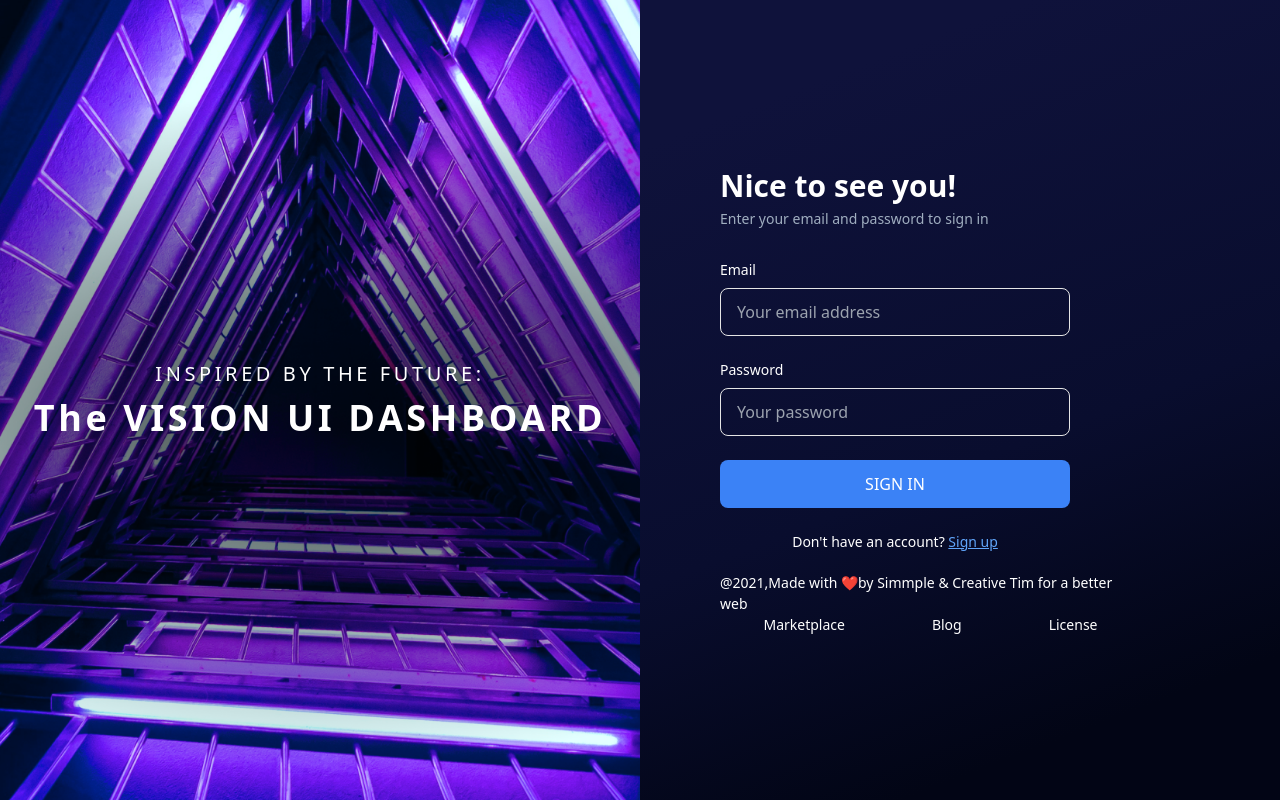
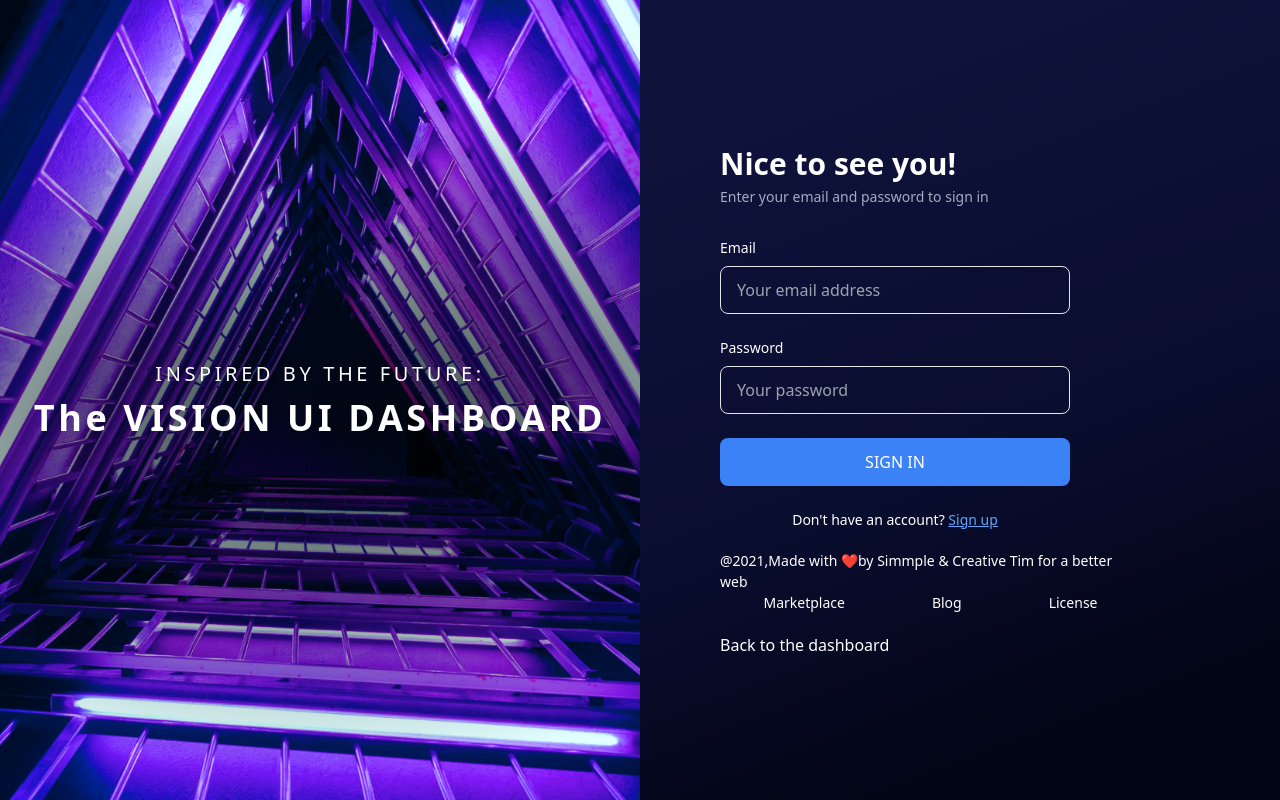
Before and after one commit to azzurritech-shahzadkhan/DataManagement, a React (Vite) app: page / in a window 1280 px wide. Built offline with nearby package versions, Linux system fonts and the light colour scheme.

Commit message:
back to dashboard

```diff
--- a/src/pages/auth/Login.jsx
+++ b/src/pages/auth/Login.jsx
@@ -46,6 +46,11 @@ const Login = () => {
               <p className='leading-[21px]'>License</p>
             </div>
           </div>
+          <div className='mt-5'>
+          <Link to="/dashboard">
+            <p className='text-white hover:underline hover:text-blue-700'>Back to the dashboard</p>
+            </Link>
+          </div>
         </div>
       </div>
     </>
```
